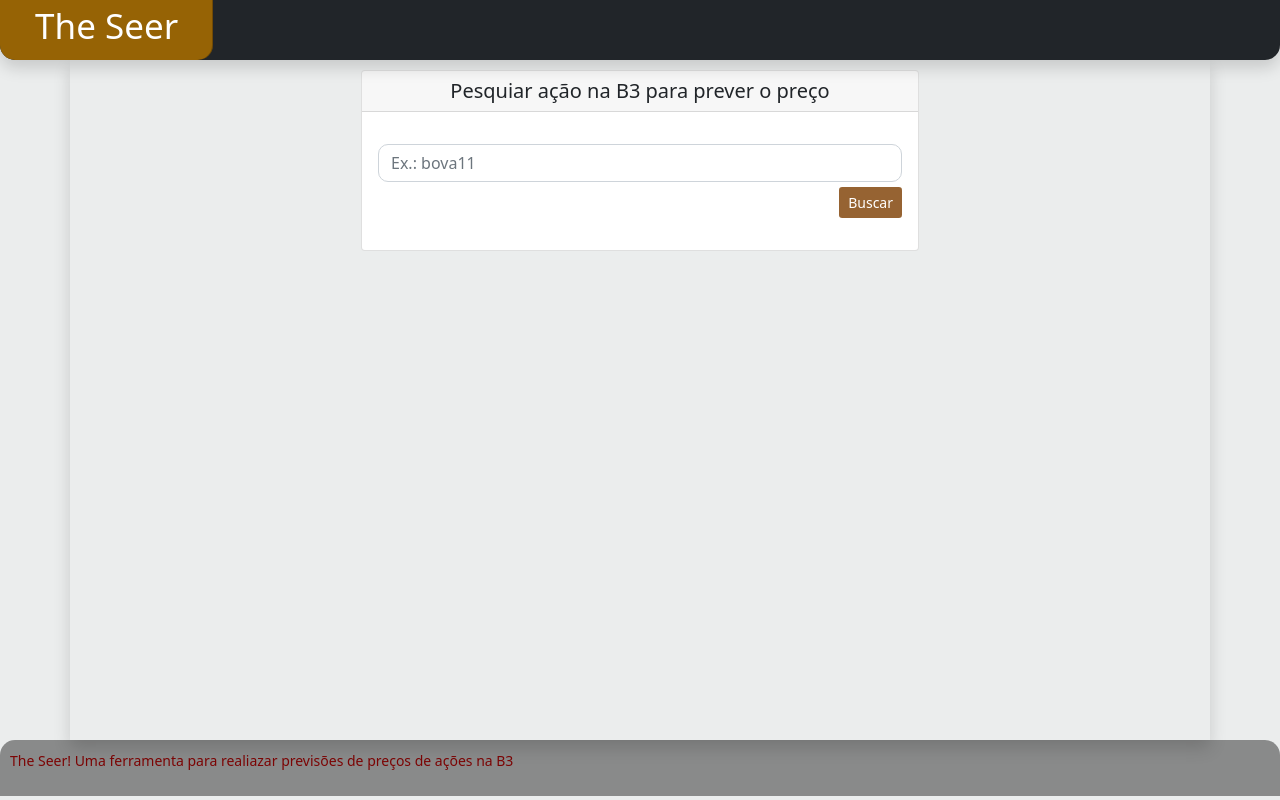
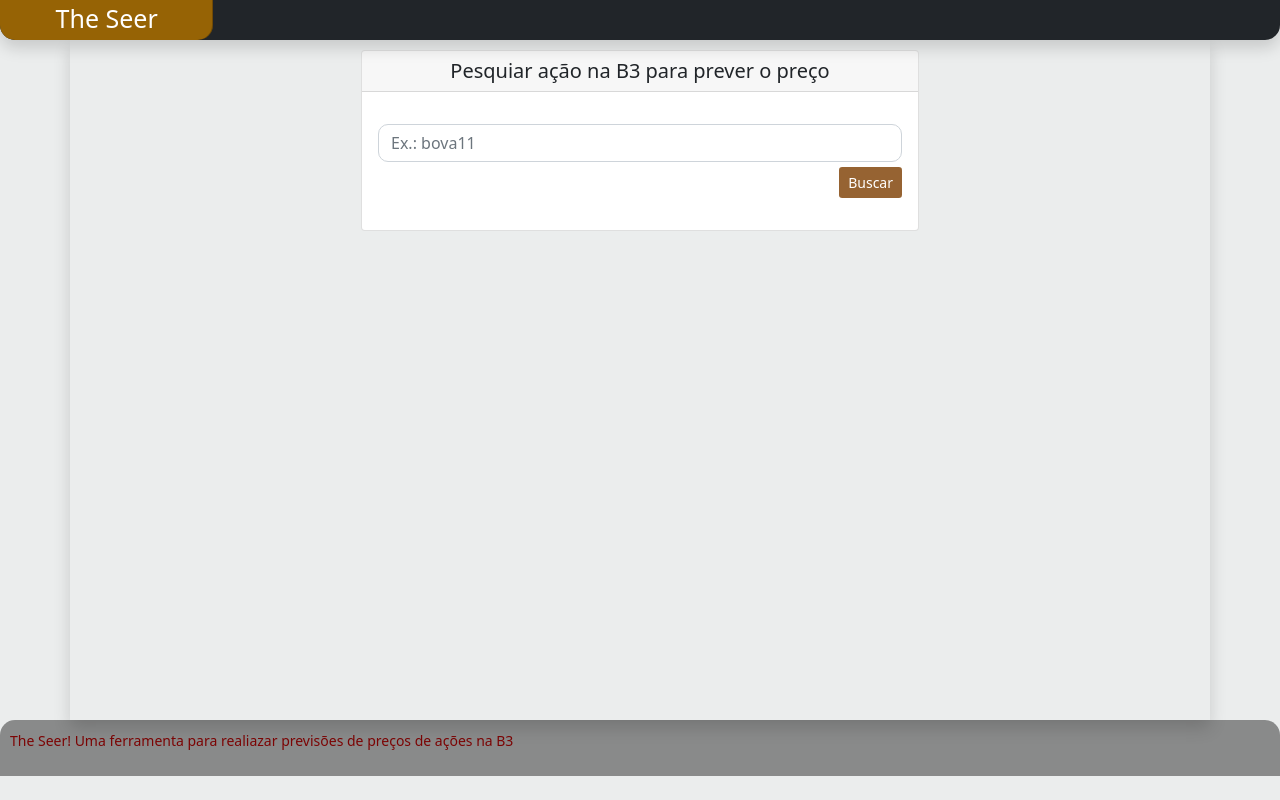
Before and after one commit to OberisSantos/predictPrecoAcao, a Django app: page / in a window 1280 px wide. Run offline with Django 3.2, Linux system fonts and the light colour scheme; some libraries are stand-ins or nearby versions.

Commit message:
refatorando

```diff
--- a/acao/static/js/lstm_json.js
+++ b/acao/static/js/lstm_json.js
@@ -56,7 +56,6 @@ function criarTabelaReal(data, preco, previsao){
     var texto_diferenca = document.createTextNode(diferenca);
     var porcentagem = parseFloat((diferenca * 100) /  preco[i]).toFixed(2);
     var texto_porcentagem = document.createTextNode(porcentagem);
-    console.log(porcentagem);
 
     //vincular os dados aos elementos
     campo_data.appendChild(texto_data);
@@ -160,9 +159,9 @@ function keras(response){
     ];
     // Define Layout
     var layout = {
-      xaxis: {title: "Datas"},//range: [40, 160],
-      yaxis: {title: "Valor (R$)"},  //range: [5, 16],
-      title: "Preço de previsão e preço de fechamento",
+      xaxis: {title: "Tempo (dias)"},//range: [40, 160],
+      yaxis: {title: "Preço (R$)"},  //range: [5, 16],
+      title: "Preço real x previsto",
       width:1000
     };
 
@@ -181,8 +180,8 @@ function keras(response){
     ];
     // Define Layout
     var layout = {
-      xaxis: {title: "Datas", range: [data_passada[0], data_futuro[29]]},//range: [40, 160],
-      yaxis: {title: "Valor (R$)"},  //range: [5, 16],
+      xaxis: {title: "Período", range: [data_passada[0], data_futuro[29]]},//range: [40, 160],
+      yaxis: {title: "Preço (R$)"},  //range: [5, 16],
       title: "Previsão para 30 dias",
       width:1000
     };
@@ -201,8 +200,8 @@ function keras(response){
     ];
     // Define Layout
     var layout = {
-      xaxis: {title: "Datas", range: [data_passada[0], data_futuro[59]]},//range: [40, 160],
-      yaxis: {title: "Valor (R$)"},  //range: [5, 16],
+      xaxis: {title: "Período", range: [data_passada[0], data_futuro[59]]},//range: [40, 160],
+      yaxis: {title: "Preço (R$)"},  //range: [5, 16],
       title: "Previsão para 60 dias",
       width:1000
     };
@@ -221,8 +220,8 @@ function keras(response){
     ];
     // Define Layout
     var layout = {
-      xaxis: {title: "Datas"},//range: [40, 160],
-      yaxis: {title: "Valor (R$)"},  //range: [5, 16],
+      xaxis: {title: "Período"},//range: [40, 160],
+      yaxis: {title: "Preço (R$)"},  //range: [5, 16],
       title: "Previsão para 90 dias",
       width:1000
     };
--- a/acao/templates/acao/_layouts/base.html
+++ b/acao/templates/acao/_layouts/base.html
@@ -45,9 +45,9 @@
               }
             }
             .navbar-brand{
-                height: 60px;
+                height: 40px;
                 background-color:  rgb(150, 99, 5);
-                font-size: 35px;
+                font-size: 25px;
                 border-radius: 0px 0px 15px 15px;
                 text-align: center;
                 padding: 0px;
@@ -79,7 +79,7 @@
     </head>
     <body>
         <header class="navbar navbar-dark sticky-top bg-dark flex-md-nowrap p-0 shadow">
-            <a class="navbar-brand col-md-3 col-lg-2 me-0 px-3" href=""> The Seer</a>
+            <a class="navbar-brand col-md-3 col-lg-2 me-0" href=""> The Seer</a>
         </header>
 
 
```
